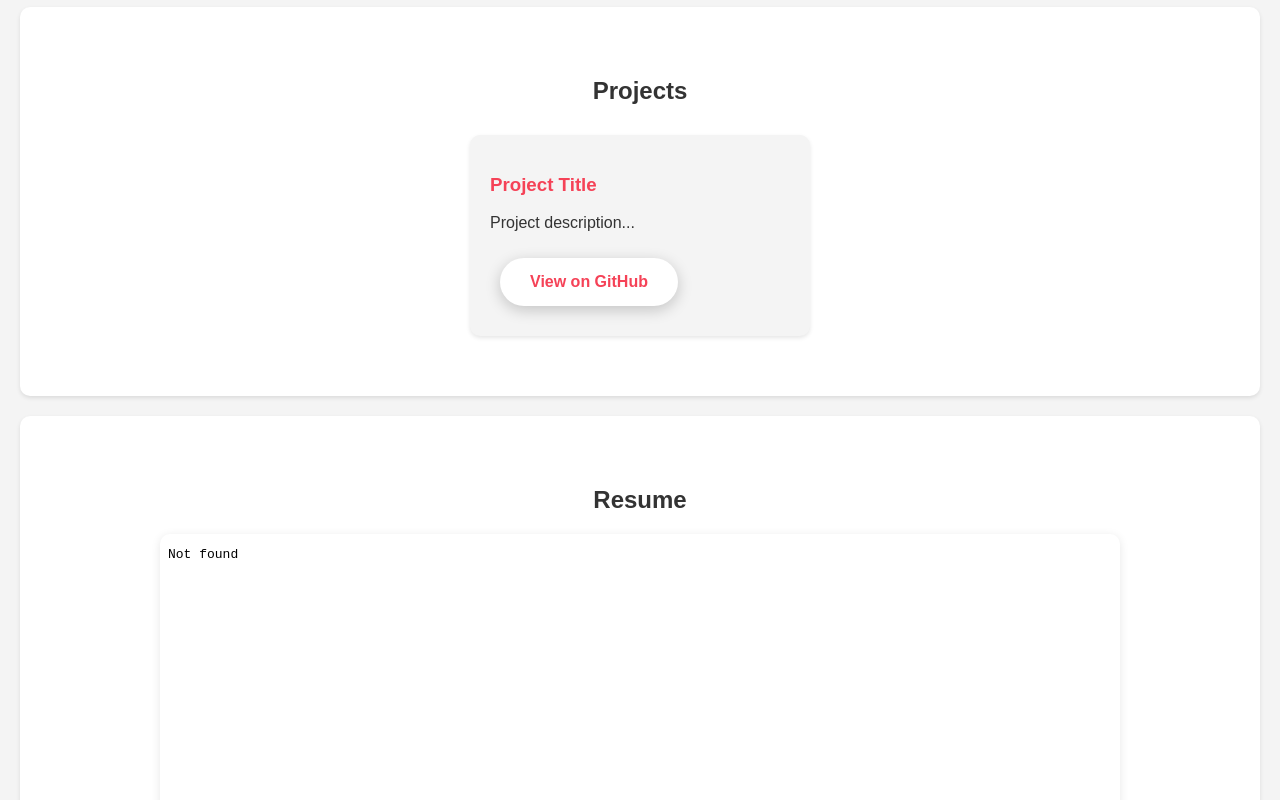
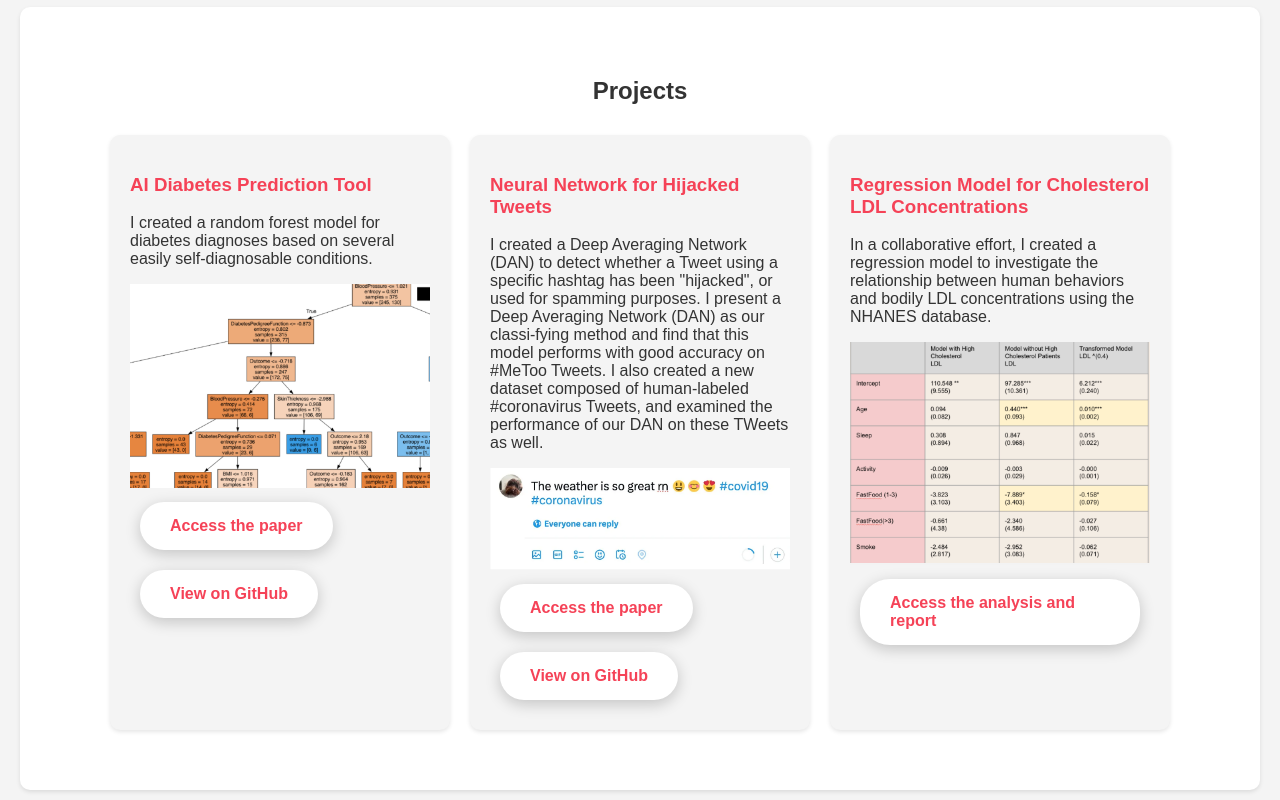
Before and after one commit to alessasomer/portfolio, a website: page index.html in a window 1280 px wide. Shown: the part 640-1440 px from the top of the page. Drawn offline with Linux system fonts and the light colour scheme.

Commit message:
final stages

```diff
--- a/index.html
+++ b/index.html
@@ -32,9 +32,26 @@
         <h2>Projects</h2>
         <div class="projects-list">
             <div class="project-item">
-                <h3>Project Title</h3>
-                <p>Project description...</p>
-                <a href="https://github.com/yourproject" class="button" target="_blank">View on GitHub</a>
+                <h3>AI Diabetes Prediction Tool </h3>
+                <p>I created a random forest model for diabetes diagnoses based on several easily self-diagnosable conditions.</p>
+                <img src="diabetes.png" alt="Tweet Image" style="max-width: 100%; height: auto;">
+                <a href="https://drive.google.com/file/d/105S7rX-caUsqjegx0CjOXlA8QkWsKpxP/view?usp=sharing" class="button" target="_blank">Access the paper</a>
+                <a href="https://github.com/alessasomer/diabetes_classifier" class="button" target="_blank">View on GitHub</a>
+            </div>
+            <div class="project-item">
+                <h3>Neural Network for Hijacked Tweets </h3>
+                <p>I created a Deep Averaging Network (DAN) to detect whether a Tweet using a specific hashtag has been "hijacked",
+                   or used for spamming purposes. I present a Deep Averaging Network (DAN) as our classi-fying method and find that this model performs with good accuracy on #MeToo Tweets. I also created a new dataset composed of human-labeled #coronavirus Tweets, and examined the
+                   performance of our DAN on these TWeets as well.</p>
+                <img src="tweet.png" alt="Tweet Image" style="max-width: 100%; height: auto;">
+                <a href="https://drive.google.com/file/d/1vtxOAkKRs68TnIKO3wmusHDg-oXMpKIH/view?usp=sharing" class="button" target="_blank">Access the paper</a>
+                <a href="https://github.com/alessasomer/hijacked_tweets_nlp/tree/main/nlp_final_project" class="button" target="_blank">View on GitHub</a>
+            </div>
+            <div class="project-item">
+                <h3>Regression Model for Cholesterol LDL Concentrations </h3>
+                <p>In a collaborative effort, I created a regression model to investigate the relationship between human behaviors and bodily LDL concentrations using the NHANES database.</p>
+                <img src="regression.png" alt="Tweet Image" style="max-width: 100%; height: auto;">
+                <a href="https://drive.google.com/file/d/1L4Re6UjKJ8RM7WBtE0JgO47YHJRL1wLK/view?usp=sharing" class="button" target="_blank">Access the analysis and report</a>
             </div>
         </div>
     </section>
@@ -42,7 +59,7 @@
     <section id="resume">
         <h2>Resume</h2>
         <div class="resume-container">
-            <iframe src="Alessa Somer Resume.pdf"></iframe>
+            <iframe src="Alessa Somer Resume w projects.pdf"></iframe>
         </div>
     </section>
 
```
Also changed, not shown: diabetes.png (added), regression.png (added), server.js (added), tweet.png (added), 2 other files.
